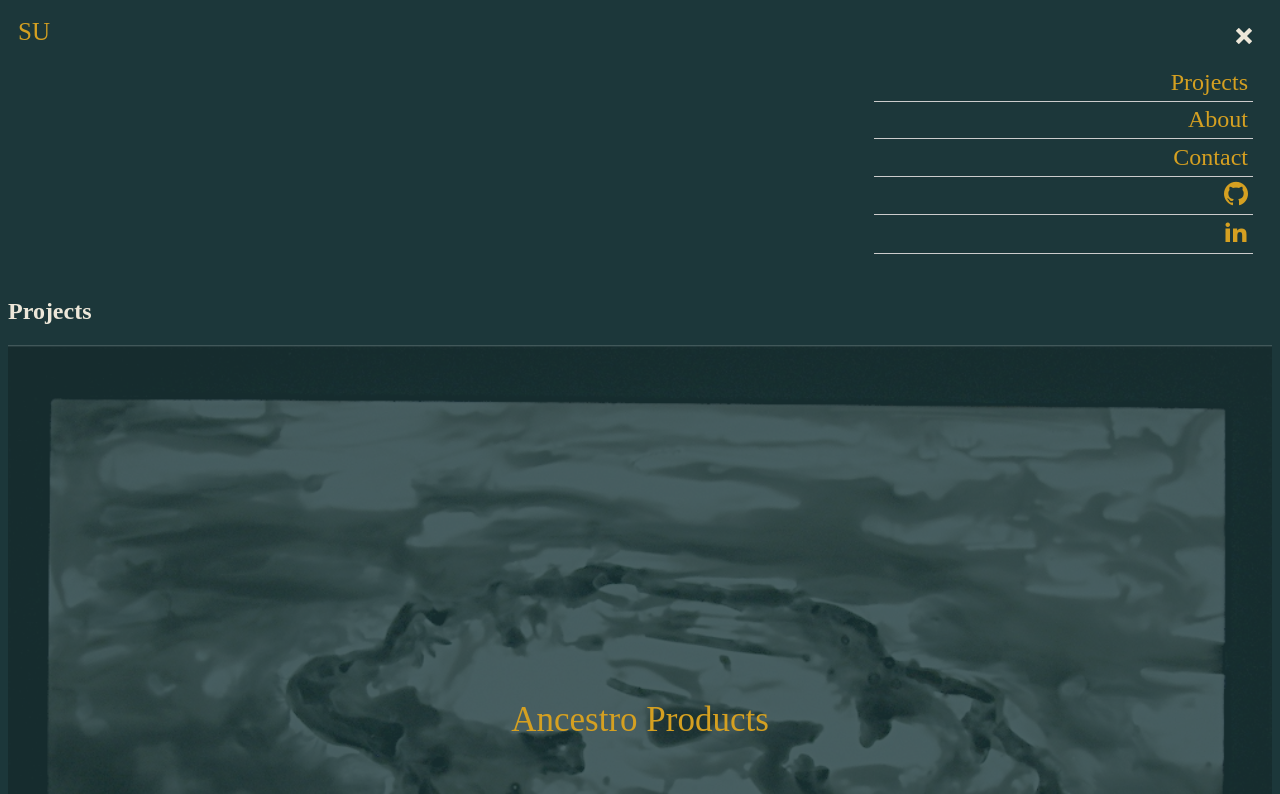
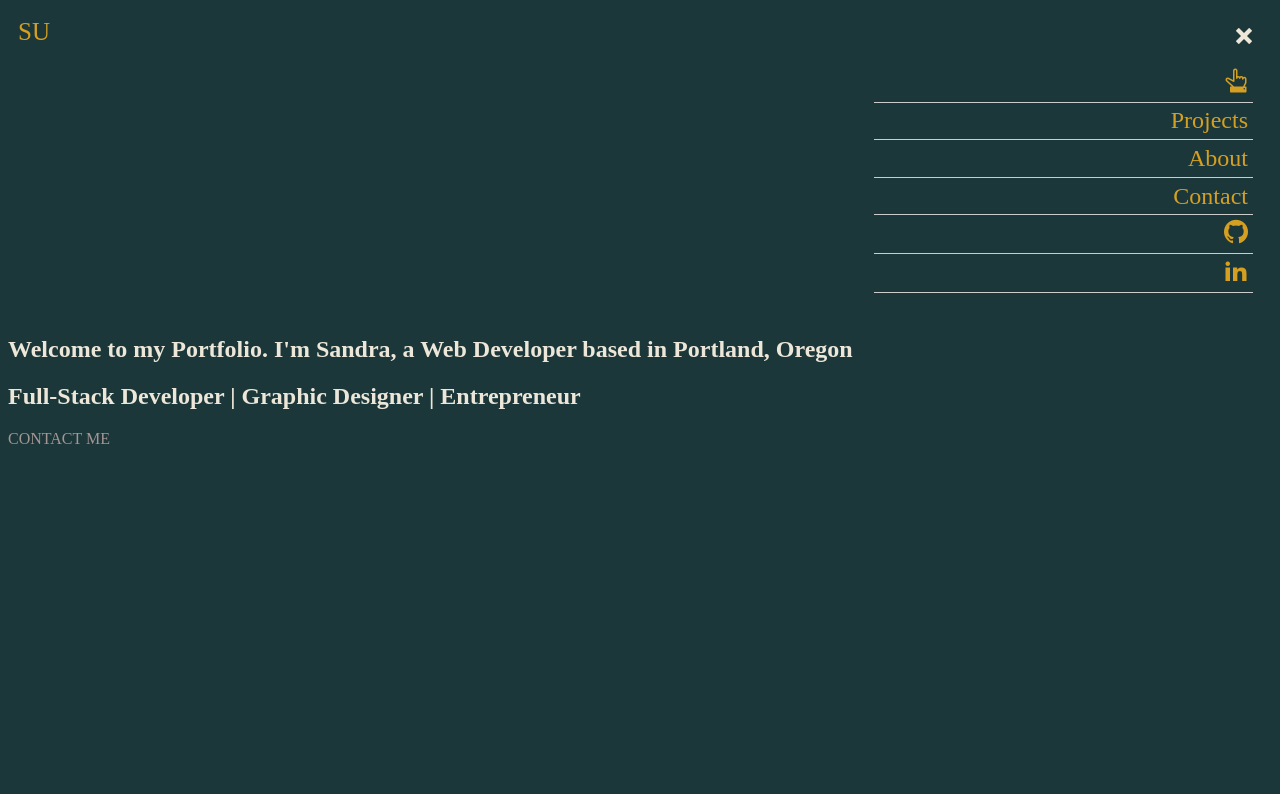
Before and after one commit to sandraul/301n-portfolio, a plain HTML site: page index.html in a window 1280 px wide. Both pictures are taken after a click on the element 1244 px from the left and 36 px from the top of the page. Shown: the top 794 px of the page. Drawn offline with nearby package versions, Linux system fonts and the light colour scheme.

Commit message:
Updated icons and Added home tab

```diff
--- a/index.html
+++ b/index.html
@@ -5,6 +5,7 @@
     <title>Sandra Ultreras Portfolio</title>
     <meta name="viewport" content="width=device-width, initial-scale=1">
     <link rel="stylesheet" type="text/css" href="styles/base.css">
+    <script src="https://cdnjs.cloudflare.com/ajax/libs/handlebars.js/2.0.0/handlebars.js"></script>
     <script src="https://ajax.googleapis.com/ajax/libs/jquery/3.1.1/jquery.min.js"></script>
     <link href="https://fonts.googleapis.com/css?family=Ubuntu:400,500,700" rel="stylesheet">
   </head>
@@ -15,6 +16,7 @@
         <div class="icon-menu"></div>
         <div class="icon-cross"></div>
         <ul>
+          <li class="tab" data-content="icon-home" ><a href="#"><i class="icon-point-up"></i></a>
           <li class="tab" data-content="projects"><a href="#">Projects</a></li>
           <li class="tab" data-content="about"><a href="#">About</a></li>
           <li><a href="mailto:sandraultreras@gmail.com" target="_top">Contact</a></li>
@@ -23,6 +25,13 @@
         </ul>
       </nav>
     </header>
+
+<!-- welcome section  -->
+    <section id="main" class="tab-content">
+      <h1>Welcome to my Portfolio. I'm Sandra, a Web Developer based in Portland, Oregon</h1>
+      <h2>Full-Stack Developer | Graphic Designer | Entrepreneur</h2>
+      <a class="contact-button" href="">CONTACT ME</a>
+    </section>
 
 <!-- jQuery Works template page -->
     <section id="projects" class="tab-content">
--- a/scripts/portfolioView.js
+++ b/scripts/portfolioView.js
@@ -29,10 +29,10 @@ portfolioView.handleTabs = function() {
     console.log('showing ' + selectedSection);
     $('.tab-content').hide();
     $('#' + selectedSection).fadeIn(1000);
-    $('.icon-cross').click();
+    $('#').fadeIn(1000);
   });
   $('.tab-content').hide();
-  $('#projects').fadeIn(1000);
+  $('#main').fadeIn(1000);
 }
 
 
--- a/styles/icons.css
+++ b/styles/icons.css
@@ -27,6 +27,10 @@
   content: "\e900";
 }
 
+.icon-point-up:before {
+  content: "\ea03";
+}
+
 .icon-menu:before {
   content: "\e9bd";
 }
```
Also changed, not shown: README.md, styles/fonts/icomoon.ttf, styles/fonts/icomoon.woff, 2 other files. Lines whose indentation alone changed are shown as unchanged.
